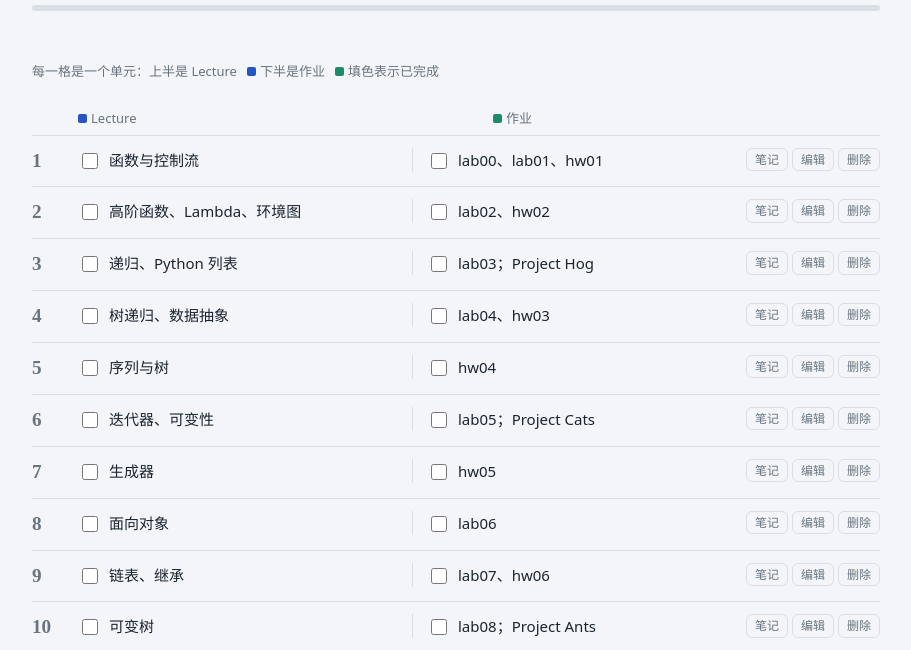
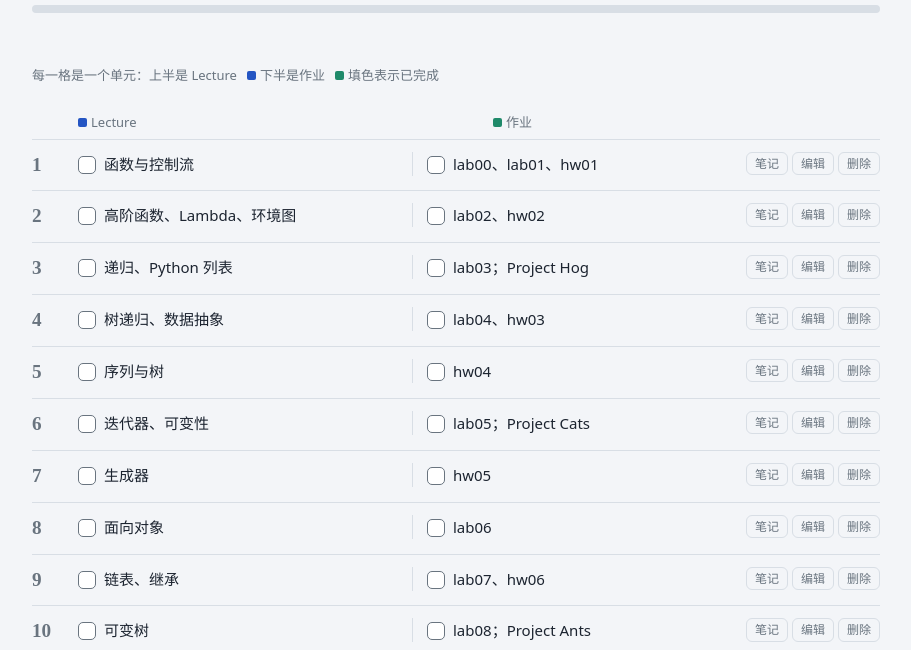
Before and after one commit to tranquality634-cmyk/study-scheme, a plain HTML site: page index.html in a window 1280 px wide. Shown: the part 145-795 px from the top of the page, without its empty margins (184-1095 px from the left). Drawn offline with Linux system fonts and the light colour scheme.

Commit message:
Add files via upload

```diff
--- a/index.html
+++ b/index.html
@@ -15,13 +15,15 @@ body{margin:0;background:var(--bg);color:var(--ink);font:15px/1.6 system-ui,-app
 main{max-width:880px;margin:0 auto;padding:16px 16px 56px}
 button,input,textarea{font:inherit;color:inherit}
 button{cursor:pointer;background:none;border:1px solid var(--line);border-radius:6px;padding:3px 10px}
-button:hover{border-color:var(--mute)}
+button{transition:border-color .15s,background .15s}
+button:hover{border-color:var(--mute);background:var(--surface)}
 :focus-visible{outline:2px solid var(--lec);outline-offset:2px}
 input[type=text],input:not([type]),textarea{background:var(--surface);border:1px solid var(--line);border-radius:6px;padding:5px 8px;width:100%}
 .bar{display:flex;gap:8px;align-items:center;margin:4px 0 10px}
 .tabs{flex:1;min-width:0;position:relative;display:flex;gap:6px;overflow-x:auto;padding:2px 22px 2px 2px;scrollbar-width:none;-webkit-mask-image:linear-gradient(90deg,#000 calc(100% - 22px),transparent);mask-image:linear-gradient(90deg,#000 calc(100% - 22px),transparent)}
 .tabs::-webkit-scrollbar{display:none}
-.tab{white-space:nowrap;border-radius:999px;padding:4px 14px}
+.tab{white-space:nowrap;border-radius:999px;padding:4px 14px;position:relative;overflow:hidden}
+.tab i{position:absolute;left:0;bottom:0;height:3px;background:var(--hw);opacity:.85}
 .tab.on,.plus.on{background:var(--ink);color:var(--bg);border-color:var(--ink)}
 .plus{flex:none;width:32px;height:32px;padding:0;border-radius:50%;font-size:20px;line-height:1}
 .addc{display:flex;gap:6px;margin:0 0 12px}
@@ -30,13 +32,13 @@ input[type=text],input:not([type]),textarea{background:var(--surface);border:1px
 .mv{display:flex;gap:4px}
 .mv button{font-size:13px;padding:3px 12px;background:var(--surface)}
 .mv button:disabled{opacity:.4;cursor:default}
-.prog{height:6px;border-radius:3px;background:var(--line);overflow:hidden;margin:0 0 14px}
+.prog{height:8px;border-radius:4px;background:var(--line);overflow:hidden;margin:0 0 14px}
 .prog i{display:block;height:100%;background:linear-gradient(90deg,var(--lec),var(--hw))}
 h1{font:600 2rem/1.25 "Songti SC","Noto Serif SC","Source Han Serif SC",serif;margin:22px 0 2px;outline:none}
 .sum{margin:0 0 8px;color:var(--mute)}
-.strip{display:flex;flex-wrap:wrap;gap:4px}
-.cell{display:flex;flex-direction:column;gap:2px;padding:0;border:0;width:22px}
-.cell i{display:block;height:13px;border-radius:2px;background:var(--line)}
+.strip{display:flex;flex-wrap:wrap;gap:5px}
+.cell{display:flex;flex-direction:column;gap:2px;padding:0;border:0;width:26px}
+.cell i{display:block;height:14px;border-radius:3px;background:var(--line)}
 .cell i:first-child.f{background:var(--lec)}
 .cell i:last-child.f{background:var(--hw)}
 .legend{margin:8px 0 26px;font-size:13px;color:var(--mute)}
@@ -44,11 +46,14 @@ h1{font:600 2rem/1.25 "Songti SC","Noto Serif SC","Source Han Serif SC",serif;ma
 .row{display:grid;grid-template-columns:2rem 1fr 1fr auto;gap:0 14px;padding:12px 0;border-top:1px solid var(--line);align-items:start}
 .row.hd{border-top:0;padding:0 0 6px;color:var(--mute);font-size:13px}
 .no{font:600 1.2rem/1.4 "Songti SC","Noto Serif SC",serif;color:var(--mute)}
+.row.ok .no{color:var(--hw)}
 .col+.col{border-left:1px solid var(--line);padding-left:14px}
 .it{display:flex;gap:8px;align-items:flex-start;cursor:pointer}
-.it input{margin-top:5px;width:16px;height:16px}
-.it.lec input{accent-color:var(--lec)}
-.it.hw input{accent-color:var(--hw)}
+.it input{appearance:none;-webkit-appearance:none;flex:none;display:grid;place-content:center;width:18px;height:18px;margin:4px 0 0;border:1.5px solid var(--mute);border-radius:5px;background:var(--surface);cursor:pointer}
+.it input::after{content:"";width:9px;height:5px;border:2px solid var(--bg);border-top:0;border-right:0;transform:rotate(-45deg) translate(1px,-1px);opacity:0}
+.it input:checked::after{opacity:1}
+.it.lec input:checked{background:var(--lec);border-color:var(--lec)}
+.it.hw input:checked{background:var(--hw);border-color:var(--hw)}
 .it.done .tx{color:var(--mute);text-decoration:line-through}
 .col a{color:var(--lec);text-decoration:none;font-size:13px;margin-left:24px}
 .tools{display:flex;gap:4px;flex-wrap:wrap;justify-content:flex-end}
@@ -99,6 +104,7 @@ function save(){try{localStorage.setItem(K,JSON.stringify(S))}catch(e){}}
 function esc(s){return String(s==null?'':s).replace(/[&<>"']/g,function(c){return{'&':'&amp;','<':'&lt;','>':'&gt;','"':'&quot;',"'":'&#39;'}[c]})}
 function url(s){s=String(s||'').trim();return /^https?:\/\//i.test(s)?s:''}
 function cur(){return S.courses[Math.min(S.active,S.courses.length-1)]}
+function pc(x){var t=0,d=0;x.units.forEach(function(u){t+=2;d+=(u.ld?1:0)+(u.hd?1:0)});return t?Math.round(d/t*100):0}
 function item(u,i,k){
  var lec=k==='lec',d=lec?u.ld:u.hd,t=lec?u.lec:u.hw,l=url(lec?u.lecUrl:u.hwUrl);
  return '<div class="col"><label class="it '+(lec?'lec':'hw')+(d?' done':'')+'"><input type="checkbox" data-a="tg" data-i="'+i+'" data-k="'+(lec?'ld':'hd')+'"'+(d?' checked':'')+'><span class="tx">'+esc(t||'（未填写）')+'</span></label>'+(l?'<a href="'+esc(l)+'" target="_blank" rel="noopener">打开链接</a>':'')+'</div>';
@@ -112,7 +118,7 @@ function R(){
  U.forEach(function(u){done+=(u.ld?1:0)+(u.hd?1:0)});
  var pct=n?Math.round(done/(2*n)*100):0;
  var ci=S.courses.indexOf(c),L=S.courses.length;
- h+='<div class="bar"><nav class="tabs" id="tabs">'+S.courses.map(function(x,i){return '<button class="tab'+(x===c?' on':'')+'" data-a="tab" data-i="'+i+'">'+esc(x.name)+'</button>'}).join('')+'</nav>'+
+ h+='<div class="bar"><nav class="tabs" id="tabs">'+S.courses.map(function(x,i){return '<button class="tab'+(x===c?' on':'')+'" data-a="tab" data-i="'+i+'">'+esc(x.name)+'<i style="width:'+pc(x)+'%"></i></button>'}).join('')+'</nav>'+
  '<button class="plus'+(addingC?' on':'')+'" data-a="addc" aria-label="'+(addingC?'收起添加课程':'添加课程')+'" aria-expanded="'+addingC+'">'+(addingC?'×':'+')+'</button></div>';
  if(addingC)h+='<form class="addc" data-f="course"><input name="n" placeholder="新课程名称" maxlength="30"><button>添加</button></form>';
  h+='<div class="head"><h1 contenteditable="true" spellcheck="false" data-a="title" aria-label="课程名称，点击可修改">'+esc(c.name)+'</h1>'+
@@ -126,7 +132,7 @@ function R(){
   h+='<div class="row hd"><span></span><span><span class="dot" style="background:var(--lec);margin-left:0"></span>Lecture</span><span style="padding-left:14px"><span class="dot" style="background:var(--hw);margin-left:0"></span>作业</span><span></span></div>';
   U.forEach(function(u,i){
    var E=editing===i;
-   h+='<section class="row" id="u'+i+'"><span class="no">'+(i+1)+'</span>'+(E?edit(u,i):item(u,i,'lec')+item(u,i,'hw'))+
+   h+='<section class="row'+(u.ld&&u.hd?' ok':'')+'" id="u'+i+'"><span class="no">'+(i+1)+'</span>'+(E?edit(u,i):item(u,i,'lec')+item(u,i,'hw'))+
    '<span class="tools">'+(E?'<button data-a="sv" data-i="'+i+'">保存</button><button data-a="cx">取消</button>':
    '<button data-a="note" data-i="'+i+'">'+(u.note?'笔记 •':'笔记')+'</button><button data-a="ed" data-i="'+i+'">编辑</button><button data-a="del" data-i="'+i+'"'+(armed==='u'+i?' class="arm"':'')+'>'+(armed==='u'+i?'再点一次删除':'删除')+'</button>')+'</span>'+
    (openNote[i]?'<textarea class="note" data-a="nt" data-i="'+i+'" placeholder="记下这个单元的笔记、卡住的地方和待复习的问题">'+esc(u.note)+'</textarea>':'')+'</section>';
```
